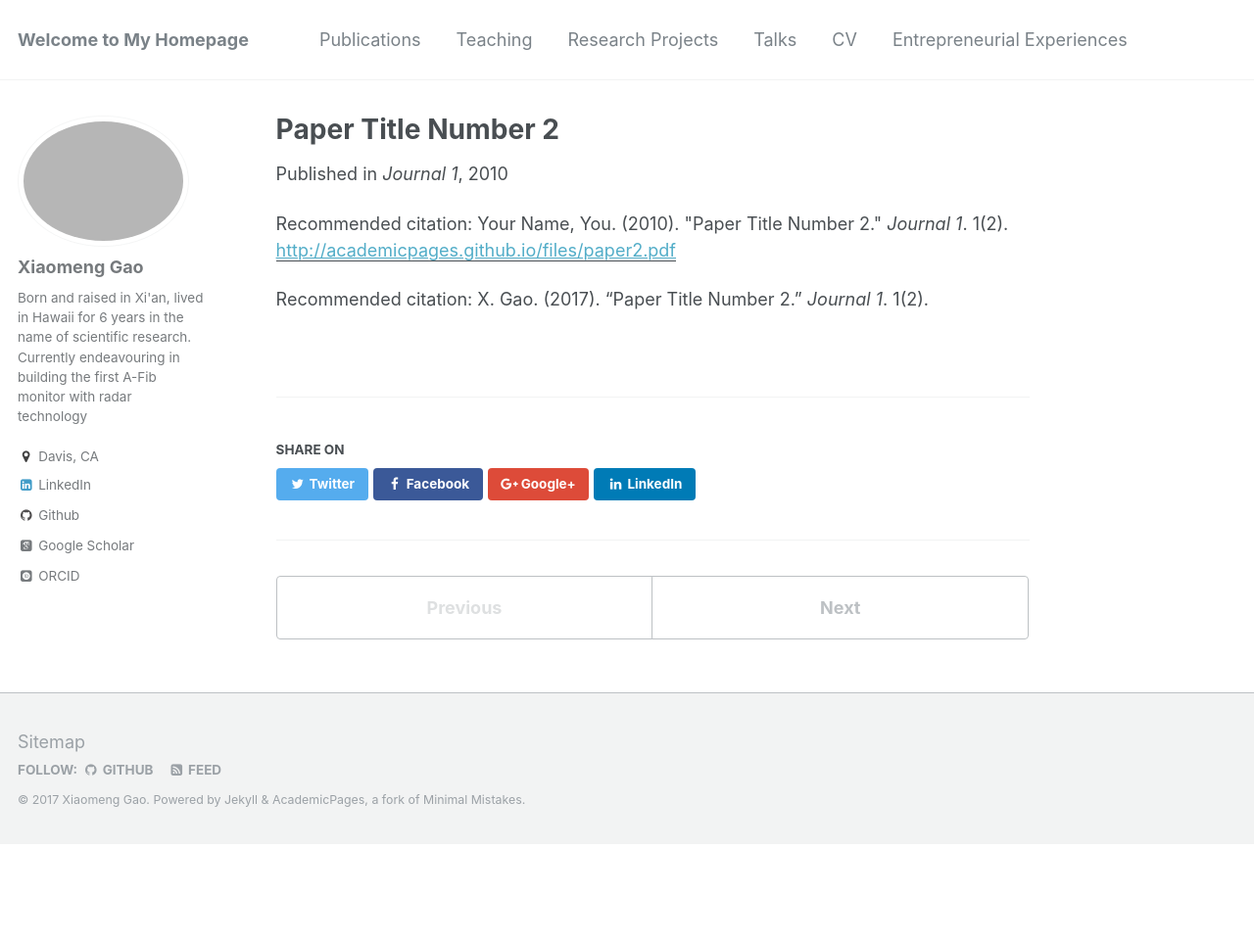
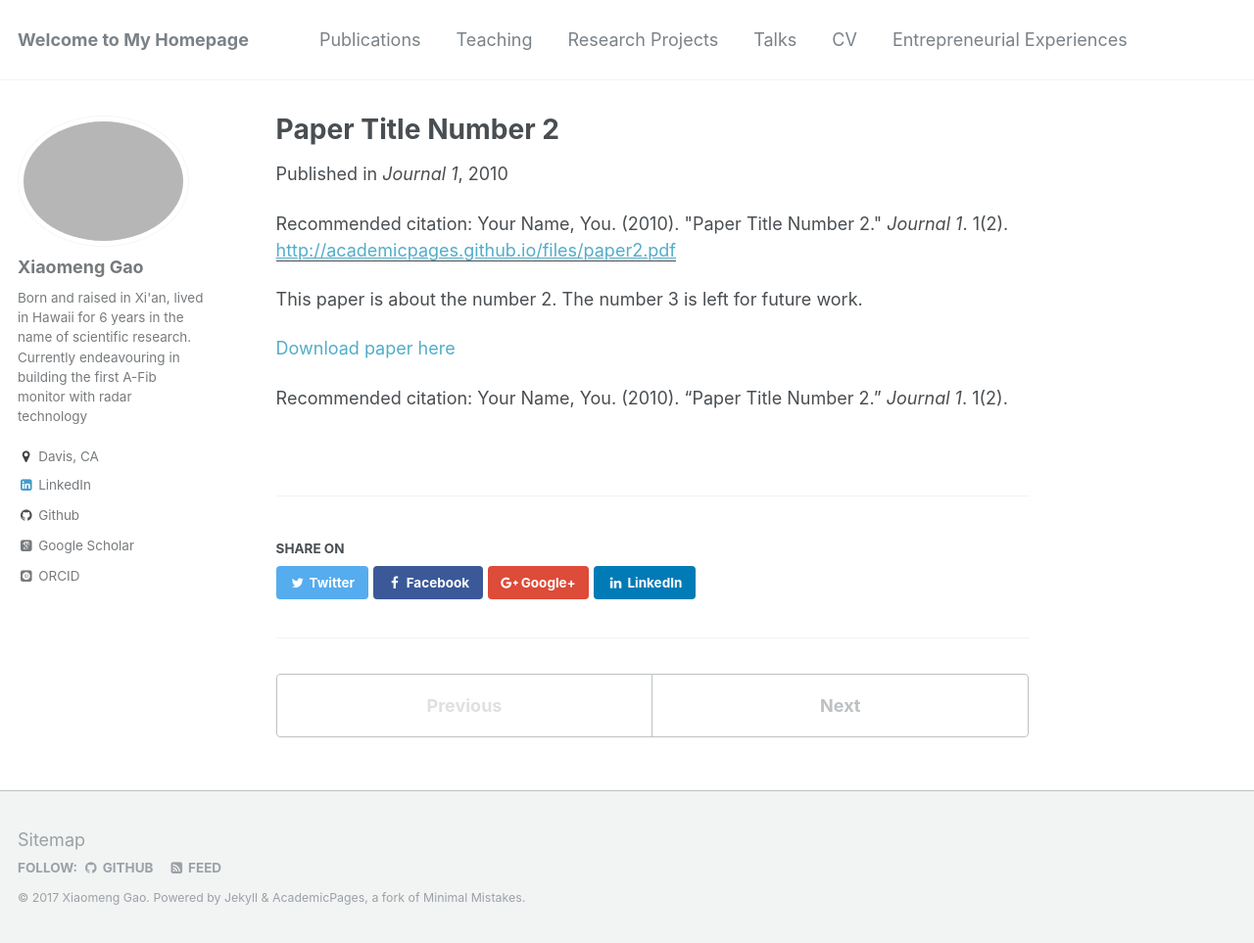
Before and after one commit to x-mengao/x-mengao.github.io, a Jekyll site: the page built from _publications/2010-10-01-paper-title-number-2.md, in a window 1280 px wide and 963 px high. Shown: the whole window at 98% size. Built offline with Jekyll 4.4.1, drawn with Linux system fonts in a browser that asks for light colours; some web fonts are replaced.

Commit message:
Update 2010-10-01-paper-title-number-2.md

```diff
--- a/_publications/2010-10-01-paper-title-number-2.md
+++ b/_publications/2010-10-01-paper-title-number-2.md
@@ -8,5 +8,8 @@ venue: 'Journal 1'
 paperurl: 'http://academicpages.github.io/files/paper2.pdf'
 citation: 'Your Name, You. (2010). &quot;Paper Title Number 2.&quot; <i>Journal 1</i>. 1(2).'
 ---
+This paper is about the number 2. The number 3 is left for future work.
 
-Recommended citation: X. Gao. (2017). "Paper Title Number 2." <i>Journal 1</i>. 1(2).
+[Download paper here](http://academicpages.github.io/files/paper2.pdf)
+
+Recommended citation: Your Name, You. (2010). "Paper Title Number 2." <i>Journal 1</i>. 1(2).
```
